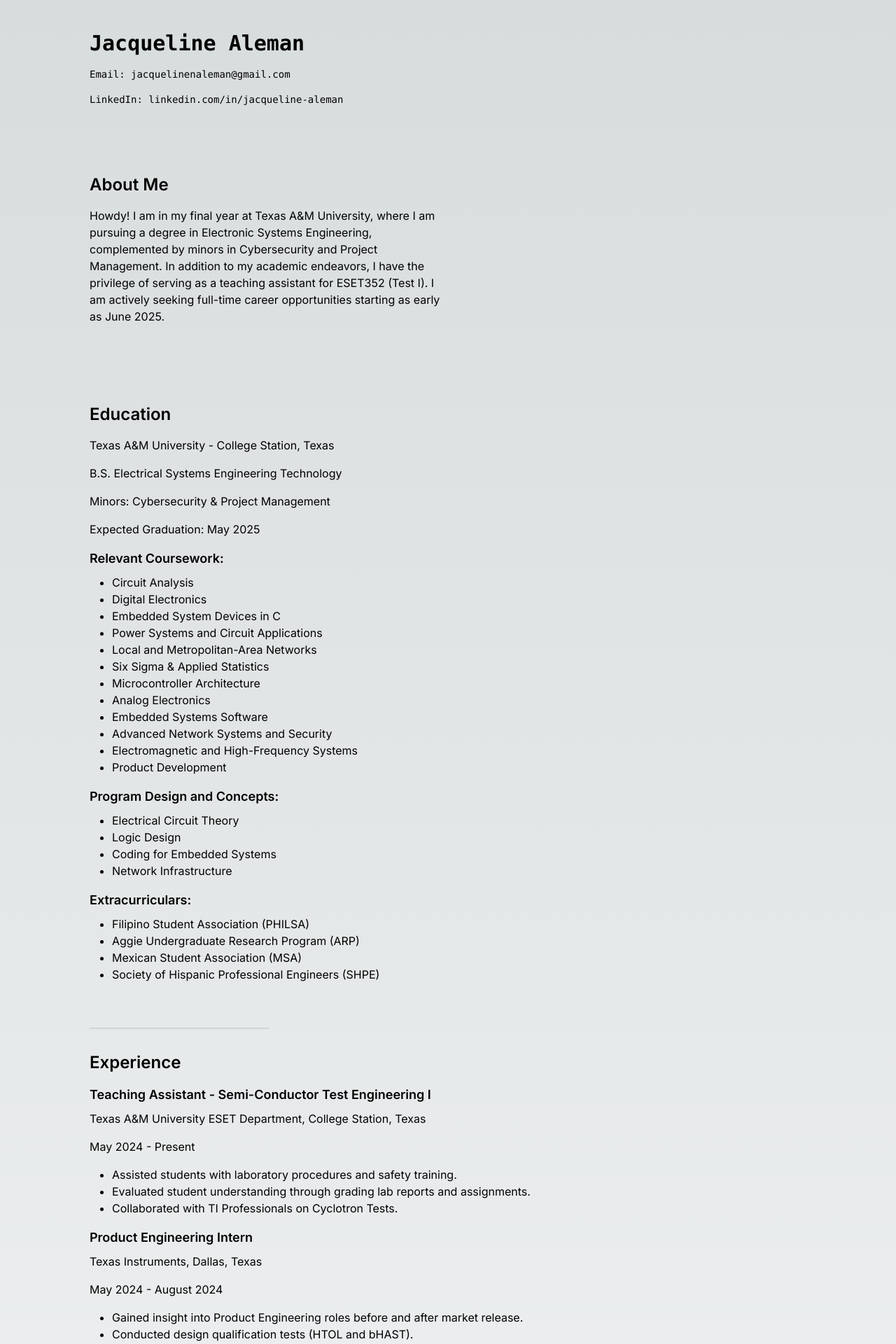
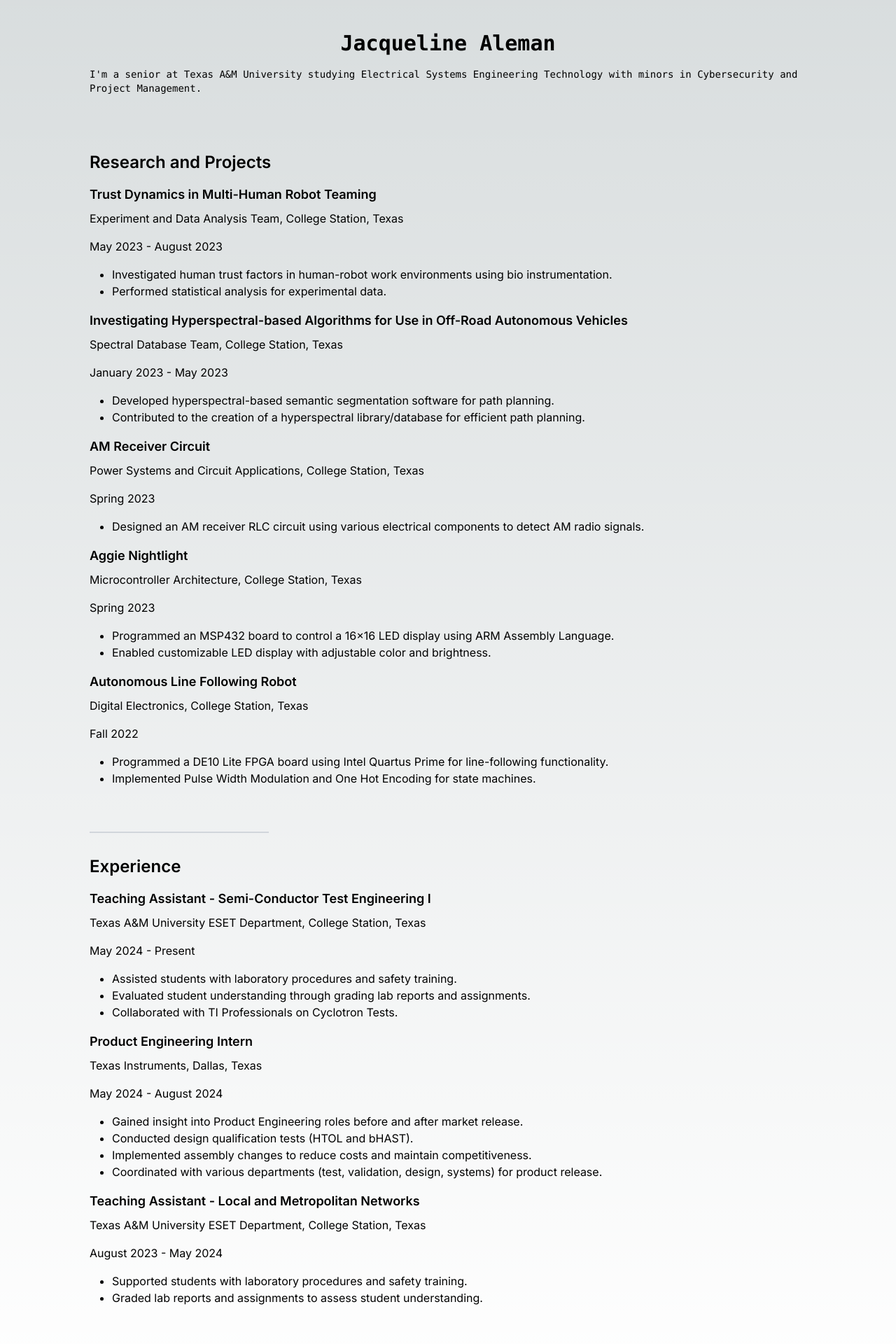
Before and after one commit to adamcesco/jackie-portfolio, a Next.js app: page / in a window 1280 px wide. Shown: the part 140-2060 px from the top of the page at 70% size. Built offline with nearby package versions, Linux system fonts and the light colour scheme.

Commit message:
Reorganize page so that it matches the following order: nav bar, welcome page, research/projects, experience, footer

```diff
--- a/src/app/page.js
+++ b/src/app/page.js
@@ -4,88 +4,14 @@ export default function Home() {
   return (
     <main className="flex min-h-screen flex-col items-center justify-between p-24">
       {/* welcome page section */}
-      {/* projects/research section */}
-      {/* awards and honors section, experience section */}
-      {/* more in-depth about me section */}
-      <div className="max-w-5xl w-full items-center justify-between font-mono text-sm">
-        <h1 className="text-3xl font-bold mb-4">Jacqueline Aleman</h1>
-        <p className="mb-4">Email: jacquelinenaleman@gmail.com</p>
-        <p className="mb-8">LinkedIn: <a href="https://www.linkedin.com/in/jacqueline-aleman" target="_blank" rel="noopener noreferrer">linkedin.com/in/jacqueline-aleman</a></p>
+      <div className="max-w-5xl w-full items-center justify-center font-mono text-sm">
+        <h1 className="text-3xl font-bold mb-4 text-center">Jacqueline Aleman</h1>
+        <p className="mb-4">I&apos;m a senior at Texas A&M University studying Electrical Systems Engineering Technology with minors in Cybersecurity and Project Management.</p>
       </div>
-      <div className="mb-16"></div> {/* Spacer */}
-      <div className="mb-32 grid text-left lg:max-w-5xl lg:w-full lg:mb-0 lg:grid-cols-2 lg:text-left">
-        <div className="col-span-2 lg:col-span-1 mb-8">
-          <h2 className="text-2xl font-semibold mb-4">About Me</h2>
-          <p className="mb-4">Howdy! I am in my final year at Texas A&M University, where I am pursuing a degree in Electronic Systems Engineering, complemented by minors in Cybersecurity and Project Management. In addition to my academic endeavors, I have the privilege of serving as a teaching assistant for ESET352 (Test I). I am actively seeking full-time career opportunities starting as early as June 2025.</p>
-        </div>
-      </div>
+
+      {/* projects and research section */}
       <div className="mb-16"></div> {/* Spacer */}
       <div className="mb-32 grid text-left lg:max-w-5xl lg:w-full lg:mb-0 lg:grid-cols-4 lg:text-left">
-        <div className="col-span-4 mb-8">
-          <h2 className="text-2xl font-semibold mb-4">Education</h2>
-          <p className="mb-4">Texas A&M University - College Station, Texas</p>
-          <p className="mb-4">B.S. Electrical Systems Engineering Technology</p>
-          <p className="mb-4">Minors: Cybersecurity & Project Management</p>
-          <p className="mb-4">Expected Graduation: May 2025</p>
-          <h3 className="text-lg font-semibold mb-2">Relevant Coursework:</h3>
-          <ul className="list-disc pl-8 mb-4">
-            <li>Circuit Analysis</li>
-            <li>Digital Electronics</li>
-            <li>Embedded System Devices in C</li>
-            <li>Power Systems and Circuit Applications</li>
-            <li>Local and Metropolitan-Area Networks</li>
-            <li>Six Sigma & Applied Statistics</li>
-            <li>Microcontroller Architecture</li>
-            <li>Analog Electronics</li>
-            <li>Embedded Systems Software</li>
-            <li>Advanced Network Systems and Security</li>
-            <li>Electromagnetic and High-Frequency Systems</li>
-            <li>Product Development</li>
-          </ul>
-          <h3 className="text-lg font-semibold mb-2">Program Design and Concepts:</h3>
-          <ul className="list-disc pl-8 mb-4">
-            <li>Electrical Circuit Theory</li>
-            <li>Logic Design</li>
-            <li>Coding for Embedded Systems</li>
-            <li>Network Infrastructure</li>
-          </ul>
-          <h3 className="text-lg font-semibold mb-2">Extracurriculars:</h3>
-          <ul className="list-disc pl-8">
-            <li>Filipino Student Association (PHILSA)</li>
-            <li>Aggie Undergraduate Research Program (ARP)</li>
-            <li>Mexican Student Association (MSA)</li>
-            <li>Society of Hispanic Professional Engineers (SHPE)</li>
-          </ul>
-        </div>
-        <hr className="border-t-2 border-gray-300 my-8" /> {/* Divider */}
-        <div className="col-span-4 mb-8">
-          <h2 className="text-2xl font-semibold mb-4">Experience</h2>
-          <h3 className="text-lg font-semibold mb-2">Teaching Assistant - Semi-Conductor Test Engineering I</h3>
-          <p className="mb-4">Texas A&M University ESET Department, College Station, Texas</p>
-          <p className="mb-4">May 2024 - Present</p>
-          <ul className="list-disc pl-8 mb-4">
-            <li>Assisted students with laboratory procedures and safety training.</li>
-            <li>Evaluated student understanding through grading lab reports and assignments.</li>
-            <li>Collaborated with TI Professionals on Cyclotron Tests.</li>
-          </ul>
-          <h3 className="text-lg font-semibold mb-2">Product Engineering Intern</h3>
-          <p className="mb-4">Texas Instruments, Dallas, Texas</p>
-          <p className="mb-4">May 2024 - August 2024</p>
-          <ul className="list-disc pl-8 mb-4">
-            <li>Gained insight into Product Engineering roles before and after market release.</li>
-            <li>Conducted design qualification tests (HTOL and bHAST).</li>
-            <li>Implemented assembly changes to reduce costs and maintain competitiveness.</li>
-            <li>Coordinated with various departments (test, validation, design, systems) for product release.</li>
-          </ul>
-          <h3 className="text-lg font-semibold mb-2">Teaching Assistant - Local and Metropolitan Networks</h3>
-          <p className="mb-4">Texas A&M University ESET Department, College Station, Texas</p>
-          <p className="mb-4">August 2023 - May 2024</p>
-          <ul className="list-disc pl-8">
-            <li>Supported students with laboratory procedures and safety training.</li>
-            <li>Graded lab reports and assignments to assess student understanding.</li>
-          </ul>
-        </div>
-        <hr className="border-t-2 border-gray-300 my-8" /> {/* Divider */}
         <div className="col-span-4 mb-8">
           <h2 className="text-2xl font-semibold mb-4">Research and Projects</h2>
           <h3 className="text-lg font-semibold mb-2">Trust Dynamics in Multi-Human Robot Teaming</h3>
@@ -123,25 +49,39 @@ export default function Home() {
             <li>Implemented Pulse Width Modulation and One Hot Encoding for state machines.</li>
           </ul>
         </div>
+
         <hr className="border-t-2 border-gray-300 my-8" /> {/* Divider */}
+
+        {/* awards and honors section, experience section */}
         <div className="col-span-4 mb-8">
-          <h2 className="text-2xl font-semibold mb-4">Skills</h2>
-          <h3 className="text-lg font-semibold mb-2">Technical:</h3>
-          <p className="mb-4">Python, C, R, Quartus Prime, MATLAB, Simulink, Ubuntu, ARM Assembly Language, Verilog HDL, Microsoft Tools</p>
-          <h3 className="text-lg font-semibold mb-2">Languages:</h3>
-          <p className="mb-4">English, Spanish, Korean, ASL</p>
-          <h3 className="text-lg font-semibold mb-2">Interests:</h3>
-          <p className="mb-4">Semiconductor, Medical Equipment Development, Cyber Security, Machine Learning, Project Management, Circuit Schematics, Community Service</p>
-        </div>
-        <hr className="border-t-2 border-gray-300 my-8" /> {/* Divider */}
-        <div className="col-span-4 mb-8">
-          <h2 className="text-2xl font-semibold mb-4">Awards & Honors</h2>
+          <h2 className="text-2xl font-semibold mb-4">Experience</h2>
+          <h3 className="text-lg font-semibold mb-2">Teaching Assistant - Semi-Conductor Test Engineering I</h3>
+          <p className="mb-4">Texas A&M University ESET Department, College Station, Texas</p>
+          <p className="mb-4">May 2024 - Present</p>
+          <ul className="list-disc pl-8 mb-4">
+            <li>Assisted students with laboratory procedures and safety training.</li>
+            <li>Evaluated student understanding through grading lab reports and assignments.</li>
+            <li>Collaborated with TI Professionals on Cyclotron Tests.</li>
+          </ul>
+          <h3 className="text-lg font-semibold mb-2">Product Engineering Intern</h3>
+          <p className="mb-4">Texas Instruments, Dallas, Texas</p>
+          <p className="mb-4">May 2024 - August 2024</p>
+          <ul className="list-disc pl-8 mb-4">
+            <li>Gained insight into Product Engineering roles before and after market release.</li>
+            <li>Conducted design qualification tests (HTOL and bHAST).</li>
+            <li>Implemented assembly changes to reduce costs and maintain competitiveness.</li>
+            <li>Coordinated with various departments (test, validation, design, systems) for product release.</li>
+          </ul>
+          <h3 className="text-lg font-semibold mb-2">Teaching Assistant - Local and Metropolitan Networks</h3>
+          <p className="mb-4">Texas A&M University ESET Department, College Station, Texas</p>
+          <p className="mb-4">August 2023 - May 2024</p>
           <ul className="list-disc pl-8">
-            <li>National Merit Special Scholarship (Insperity)</li>
-            <li>Hispanic Scholarship Fund Recipient</li>
-            <li>Lean Six Sigma Yellow Belt</li>
+            <li>Supported students with laboratory procedures and safety training.</li>
+            <li>Graded lab reports and assignments to assess student understanding.</li>
           </ul>
         </div>
+
+        {/* more in-depth about me footer section */}
       </div>
     </main>
   );
--- /dev/null
+++ b/src/widgets/ProjectCard/ProjectCard.jsx
@@ -0,0 +1 @@
+// same as a home card from airbnb, including multiple photos for each home
--- /dev/null
+++ b/src/widgets/ProjectCard/index.jsx
@@ -0,0 +1,3 @@
+import ProjectCard from './ProjectCard';
+
+export default ProjectCard;
```
